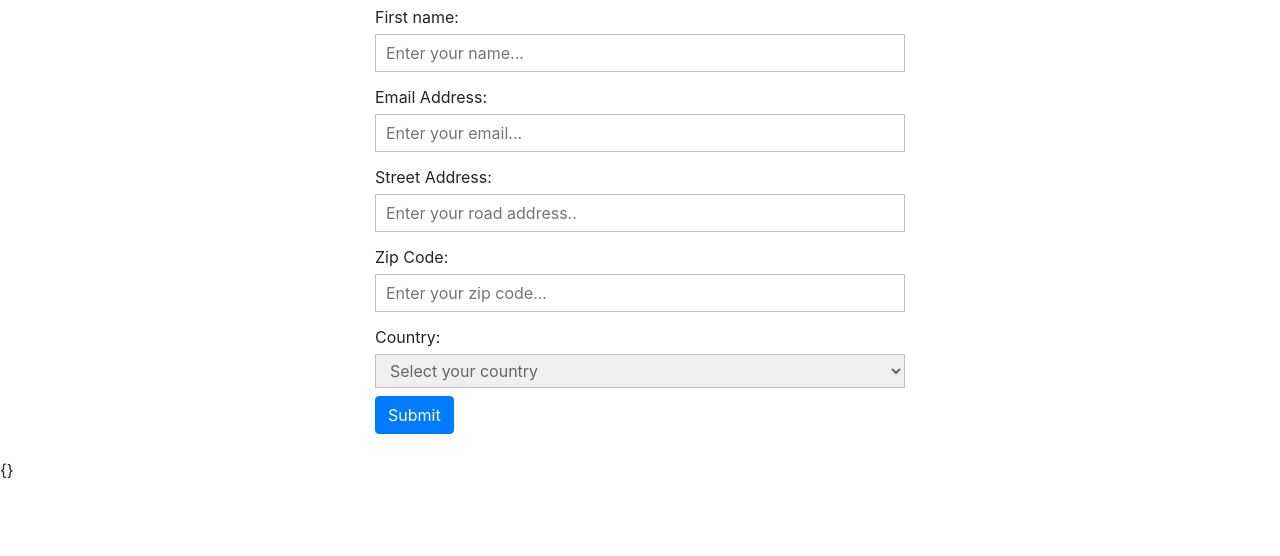
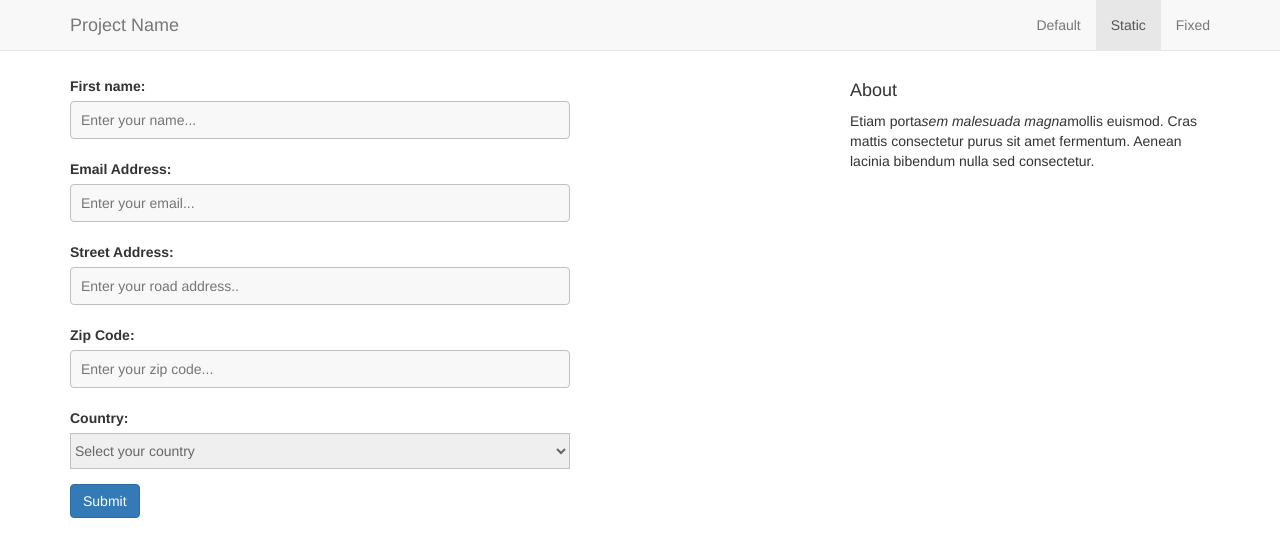
Before and after one commit to asitdas2017/react-dynamicform, a React app: page / in a window 1280 px wide. Built offline with nearby package versions, Linux system fonts and the light colour scheme.

Commit message:
form validation changes

```diff
--- a/app/components/registration/Registration.js
+++ b/app/components/registration/Registration.js
@@ -2,30 +2,19 @@ import React, {Component} from "react";
 import RegistrationForm from "./RegistrationForm";
 
 export default class Registration extends Component {
-
-    constructor(props){
-        super(props);
-        this.state = {
-            fields: {}
-        }
-    }
-
-    handleRootSubmit(updatedValue){
-        //console.log("Value : ", fields);
-        this.setState({
-            fields: {
-                ...this.state.fields,
-                ...updatedValue
-            }
-        });
-    }
-
     render() {
         return (
-            <div>
-                <RegistrationForm onChange={fields => this.handleRootSubmit(fields)} />
-                <br />
-                <p>{JSON.stringify(this.state.fields, null, 2)}</p>
+            <div className="row">
+                <div className="col-lg-8"><RegistrationForm/></div>
+                <div className="col-lg-4">
+                    <div class="sidebar-module sidebar-module-inset">
+                        <h4>About</h4>
+                        <p>Etiam porta
+                            <em>sem malesuada magna</em>
+                            mollis euismod. Cras mattis consectetur purus sit amet fermentum. Aenean lacinia
+                            bibendum nulla sed consectetur.</p>
+                    </div>
+                </div>
             </div>
         );
     }
--- a/app/components/registration/RegistrationForm.js
+++ b/app/components/registration/RegistrationForm.js
@@ -1,4 +1,4 @@
-import React, { Component } from 'react';
+import React, {Component} from 'react';
 import TextField from 'material-ui/TextField';
 import Input from './../ui-elements/Input';
 
@@ -20,15 +20,17 @@ export default class RegistrationForm extends Component {
                     validation: {
                         rules: {
                             required: true,
-                            minLength: 3
+                            minLength: 3,
+                            maxLength: 6
                         },
                         errors: {
                             required: "Name field is mandatory",
-                            minLength: "Minimum characters is required"
-                        }
+                            minLength: "Minimum characters is required",
+                            maxLength: "Maximum"
                         },
-                    touched: false,
-                    validationError: "asit"
+                        setError: ""
+                    },
+                    touched: false
                 },
                 email: {
                     elementType: "input",
@@ -47,10 +49,10 @@ export default class RegistrationForm extends Component {
                         errors: {
                             required: "Email field is mandatory",
                             pattern: "Please enter proper email format"
-                        }
                         },
-                    touched: false,
-                    validationError: ""
+                        setError: ""
+                    },
+                    touched: false
                 },
                 street: {
                     elementType: "input",
@@ -69,10 +71,10 @@ export default class RegistrationForm extends Component {
                         errors: {
                             required: "Address is mandatory",
                             minLength: "Minimum characters is required"
-                        }
                         },
-                    touched: false,
-                    validationError: ""
+                        setError: ""
+                    },
+                    touched: false
                 },
                 zipcode: {
                     elementType: "input",
@@ -93,45 +95,59 @@ export default class RegistrationForm extends Component {
                             required: "Name field is mandatory",
                             minLength: "Minimum characters is required",
                             pattern: "Please enter proper zipcode"
-                        }
                         },
-                    touched: false,
-                    validationError: ""
+                        setError: ""
+                    },
+                    touched: false
                 },
                 country: {
                     elementType: "select",
                     elementLabel: "Country",
                     elementConfig: {
                         options: [
-                            {value: null, displayValue: "Select your country" },
-                            {value: "india", displayValue: "India" },
-                            {value: "usa", displayValue: "United State of America" }
+                            {
+                                value: null,
+                                displayValue: "Select your country"
+                            }, {
+                                value: "india",
+                                displayValue: "India"
+                            }, {
+                                value: "usa",
+                                displayValue: "United State of America"
+                            }
                         ]
                     },
                     value: "",
                     valid: false,
                     validation: {
+                        rules: {
                             required: true
                         },
-                    touched: false,
-                    validationError: ""
+                        errors: {
+                            required: "Please select the country from the dropdown"
+                        },
+                        setError: ""
+                    },
+                    touched: false
                 }
-            },
-            errorForm: {
-                emptyError: "Its required field",
-                formatError: "The value of the format is not correct"
             }
         };
     }
 
-    validationHandler = (value, validationRules) =>{
+    validationHandler = (value, validationRules) => {
         let isValid = true;
-        console.log(validationRules);
-        if (validationRules.rules.required){
+
+        if (validationRules.rules.required) {
             isValid = value.trim() !== '' && isValid;
+            validationRules.setError = (isValid) ? "" : validationRules.errors.required
         }
-        if(validationRules.rules.pattern){
+        if (validationRules.rules.minLength) {
+            isValid = value.length >= validationRules.rules.minLength && isValid;
+            validationRules.setError = (isValid) ? "" : validationRules.errors.minLength
+        }
+        if (validationRules.rules.pattern) {
             isValid = validationRules.rules.pattern.test(value) && isValid;
+            validationRules.setError = (isValid) ? "" : validationRules.errors.pattern
         }
         return isValid;
     }
@@ -139,7 +155,7 @@ export default class RegistrationForm extends Component {
     submitHandler = (e) => {
         e.preventDefault();
         const formData = {};
-        for (let key in this.state.orderForm){
+        for (let key in this.state.orderForm) {
             formData[key] = this.state.orderForm[key].value;
         }
         //console.log(formData);
@@ -155,15 +171,27 @@ export default class RegistrationForm extends Component {
 
         updatedStateOrderFormElement.value = e.target.value;
         updatedStateOrderFormElement.valid = this.validationHandler(updatedStateOrderFormElement.value, updatedStateOrderFormElement.validation);
-        //updatedStateOrderFormElement.error =
         updatedStateOrderForm[inputIdentifire] = updatedStateOrderFormElement;
-        //console.log(updatedStateOrderFormElement.valid);
         this.setState({
             orderForm: updatedStateOrderForm
         })
-        //[e.target.name]: e.target.value
+        // console.log(updatedStateOrderForm);
+
     }
-
+    blurHandler = (e, inputIdentifire) => {
+        const updatedStateOrderForm = {
+            ...this.state.orderForm
+        }
+        const updatedStateOrderFormElement = {
+            ...updatedStateOrderForm[inputIdentifire]
+        }
+        updatedStateOrderFormElement.valid = this.validationHandler(updatedStateOrderFormElement.value, updatedStateOrderFormElement.validation);
+        updatedStateOrderForm[inputIdentifire] = updatedStateOrderFormElement;
+        this.setState({
+            orderForm: updatedStateOrderForm
+        })
+        console.log(inputIdentifire);
+    }
     render() {
         const formElementsArray = [];
         for (let key in this.state.orderForm) {
@@ -174,24 +202,18 @@ export default class RegistrationForm extends Component {
         }
         //console.log(formElementsArray);
         return (
-            <div className="container asit">
             <form onSubmit={this.submitHandler}>
-                    <div className="row">
-                            {
-                                formElementsArray.map(formElement => (
-                                    <Input
+                {formElementsArray.map(formElement => (<Input
                     key={formElement.id}
                     elementLabel={formElement.keySide.elementLabel}
                     elementType={formElement.keySide.elementType}
                     elementConfig={formElement.keySide.elementConfig}
                     value={formElement.keySide.value}
-                                        elementChange={(e) => this.inputChangeHandler(e, formElement.id)} />
-                                ))
-                            }
+                    elementError={formElement.keySide.validation.setError}
+                    elementChange={(e) => this.inputChangeHandler(e, formElement.id)}
+                    elementBlur={(e) => this.blurHandler(e, formElement.id)}/>))}
                 <button className="btn btn-primary">Submit</button>
-                    </div>
             </form>
-            </div>
         )
     }
 }
--- a/app/components/ui-elements/Input.js
+++ b/app/components/ui-elements/Input.js
@@ -8,7 +8,8 @@ const Input = (props) => {
             inputElement = <input
                 {...props.elementConfig}
                 value={props.value}
-                onChange={props.elementChange} />;
+                onChange={props.elementChange}
+                onBlur={props.elementBlur} />;
             break;
         case ('textarea'):
             inputElement = <textarea
@@ -38,6 +39,7 @@ const Input = (props) => {
         <div className="formGroup">
             <label>{props.elementLabel}:</label>
             {inputElement}
+            <span>{props.elementError}</span>
         </div>
     )
 }
--- a/app/components/ui-elements/ui-element-style.css
+++ /dev/null
@@ -1,8 +0,0 @@
-form{
-    width: 600px;
-    margin: 0 auto;
-}
-.Input{
-    width: 100%;
-
-}
--- a/app/styles/app.css
+++ b/app/styles/app.css
@@ -1,10 +1,9 @@
 form {
     width: 500px;
-    margin: 0 auto;
 }
 form .formGroup{
     width: 100%;
-    margin: 0px 0 8px 0;
+    margin: 0px 0 15px 0;
 }
 form .formGroup label{
     width: 100%;
@@ -17,16 +16,17 @@ form .formGroup input:not([type="radio"]):not([type="checkbox"]) {
     padding: 5px 10px;
     border: 1px solid #c0c0c0;
     color: #666;
-    border-radius: 0;
+    border-radius: 4px;
     width: 100%;
     line-height: 26px;
+    background-color: #f8f8f8;
+
 }
 form .formGroup select{
     display: block;
-    padding: 5px 10px;
     border: 1px solid #c0c0c0;
     color: #666;
     border-radius: 0;
     width: 100%;
-    line-height: 26px;
+    height: 36px;
 }
--- a/index.html
+++ b/index.html
@@ -5,12 +5,38 @@
     <meta charset="UTF-8">
     <meta name="viewport" content="width=device-width, user-scalable=no, initial-scale=1.0, maximum-scale=1.0, minimum-scale=1.0">
     <meta http-equiv="X-UA-Compatible" content="ie=edge">
-    <link rel="stylesheet" href="https://maxcdn.bootstrapcdn.com/bootstrap/4.0.0-beta.2/css/bootstrap.min.css" integrity="sha384-PsH8R72JQ3SOdhVi3uxftmaW6Vc51MKb0q5P2rRUpPvrszuE4W1povHYgTpBfshb" crossorigin="anonymous">
+    <!-- Latest compiled and minified CSS -->
+    <link rel="stylesheet" href="https://maxcdn.bootstrapcdn.com/bootstrap/3.3.7/css/bootstrap.min.css" integrity="sha384-BVYiiSIFeK1dGmJRAkycuHAHRg32OmUcww7on3RYdg4Va+PmSTsz/K68vbdEjh4u"
+        crossorigin="anonymous">
     <title>ReactJS : Dynamic Form Validation</title>
 </head>
 
 <body>
-    <div id="root"></div>
+    <!-- Navigation -->
+    <nav class="navbar navbar-default navbar-static-top">
+        <div class="container">
+            <a class="navbar-brand" href="#">Project Name</a>
+            <div class="navbar-collapse collapse" id="navbar">
+                <ul class="nav navbar-nav navbar-right">
+                    <li>
+                        <a href="#">Default</a>
+                    </li>
+                    <li class="active">
+                        <a href="#">Static
+                            <span class="sr-only">(current)</span>
+                        </a>
+                    </li>
+                    <li>
+                        <a href="#">Fixed</a>
+                    </li>
+                </ul>
+            </div>
+        </div>
+    </nav>
+    <div class="container">
+        <div id="root"></div>
+    </div>
+
     <script src="bundle.js"></script>
 </body>
 
```
Also changed, not shown: 1 other file. Lines whose indentation alone changed are shown as unchanged.
